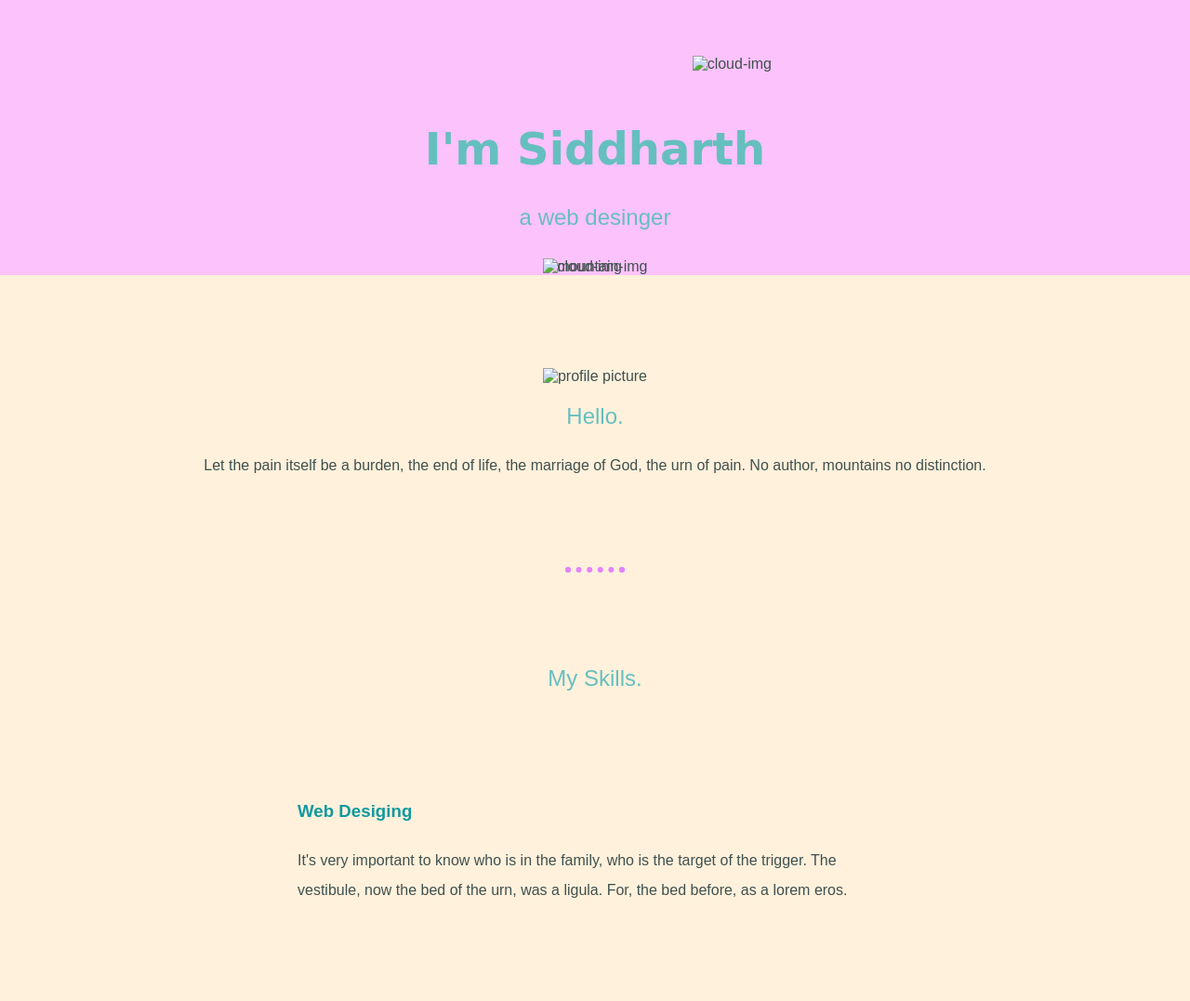
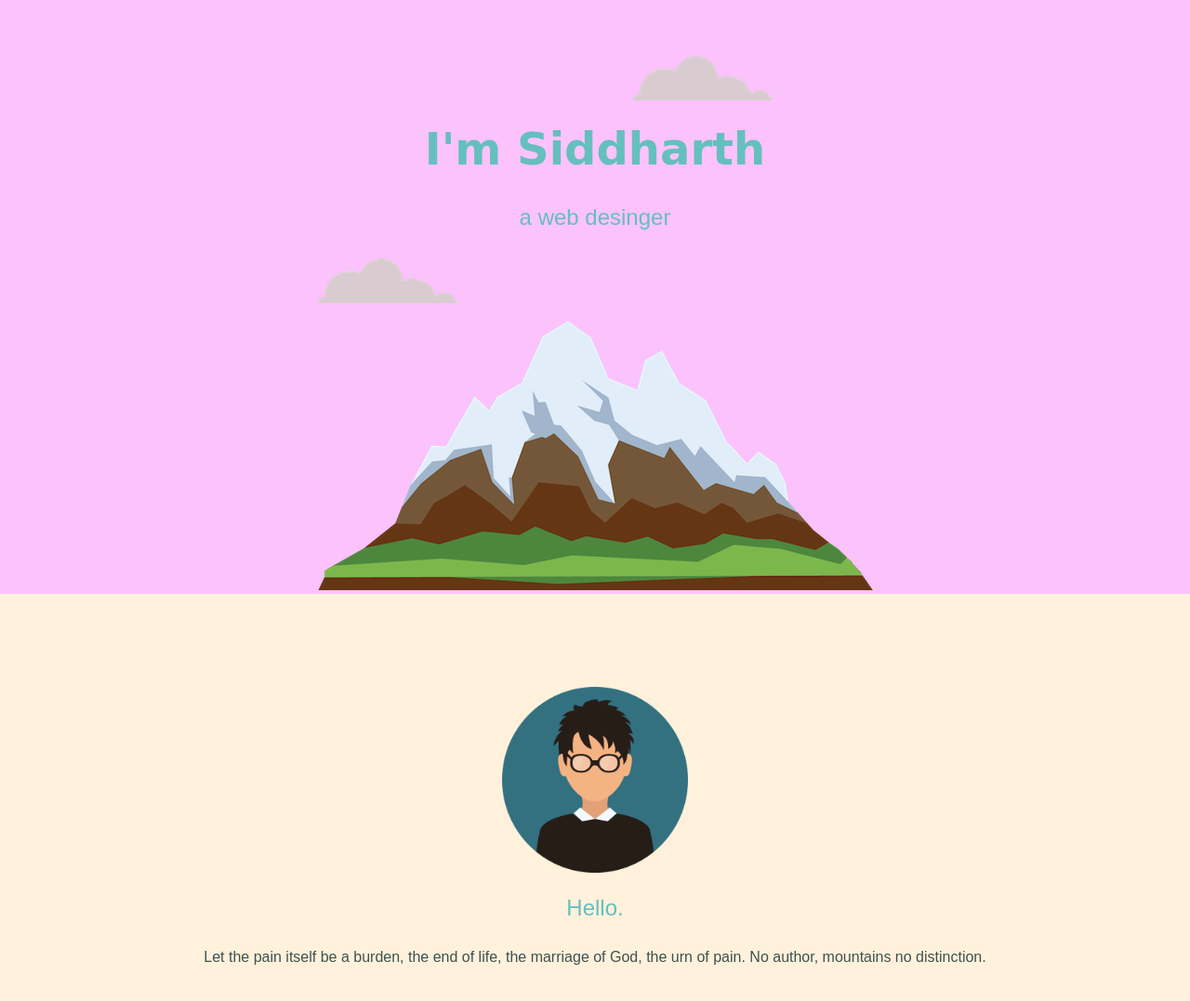
Before and after one commit to web-sid/CV, a plain HTML site: page index.html in a window 1280 px wide. Shown: the top 1077 px of the page at 93% size. Drawn offline with Linux system fonts and the light colour scheme; files that its build step writes are made by us from their sources.

Commit message:
Update index.html

```diff
--- a/index.html
+++ b/index.html
@@ -11,18 +11,18 @@
 
 <body>
     <div class="Top-container">
-      <img class="top-cloud" src="images css/cloud.png" alt="cloud-img">
+      <img class="top-cloud" src="CV/images/cloud.png" alt="cloud-img">
         <h1>I'm Siddharth</h1>
         <h2>a web desinger</h2>
-        <img class="bottom-cloud" src="images css/cloud.png" alt="cloud-img">
-        <img class="mountain" src="images css/mountain.png" alt="mountain-img">
+        <img class="bottom-cloud" src="CV/images/cloud.png" alt="cloud-img">
+        <img class="mountain" src="CV/images/mountain.png" alt="mountain-img">
 
     </div>
 
     <div class="container">
         <div class="middle-container">
             <div class="profile">
-              <img class="Sid" src="images css/user.png" alt="profile picture">
+              <img class="Sid" src="CV/images/user.png" alt="profile picture">
               <h2>Hello.</h2>
               <p>Let the pain itself be a burden, the end of life, the marriage of God, the urn of pain. No author, mountains no distinction.</p>
             </div>
@@ -30,12 +30,12 @@
             <div class="skills">
               <h2>My Skills.</h2>
               <div class="skill-row">
-                <img class="coding" src="images css/coding.png" alt="">
+                <img class="coding" src="CV/images/coding.png" alt="">
                 <h3>Web Desiging</h3>
                 <p>It's very important to know who is in the family, who is the target of the trigger. The vestibule, now the bed of the urn, was a ligula. For, the bed before, as a lorem eros.</p>
               </div>
               <div class="skill-row">
-                <img class="badminton" src="images css/badminton.png" alt="">
+                <img class="badminton" src="CV/images/badminton.png" alt="">
                 <h3>Badminton</h3>
                 <p>It's a pain in the ass. Yes, and football, to drink sometimes I've seen chat, everyone or football, for makeup.</p>
               </div>
```
